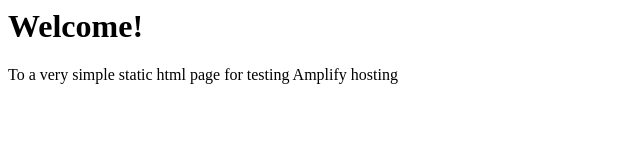
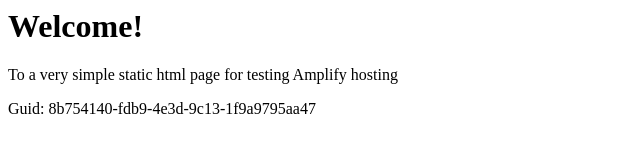
Before and after one commit to aws-aemilia-icn/Github-PR-Commit-Integration-Test-DoNotTouch-Gith-P5X5MO5I-v1-prod-ap-northeast-2, a website: page src/index.html in a window 1280 px wide. Shown: the whole page, without its empty margins (0-640 px from the left). Drawn offline with Linux system fonts and the light colour scheme.

Commit message:
commit from integ tests

```diff
--- a/src/index.html
+++ b/src/index.html
@@ -1,3 +1,5 @@
+
+
 <html lang="en">
 
 <head>
@@ -10,6 +12,6 @@
 <body>
     <h1>Welcome!</h1>
     <p>To a very simple static html page for testing Amplify hosting</p>
-</body>
+    <p>Guid: 8b754140-fdb9-4e3d-9c13-1f9a9795aa47</p></body>
 
 </html>
```
